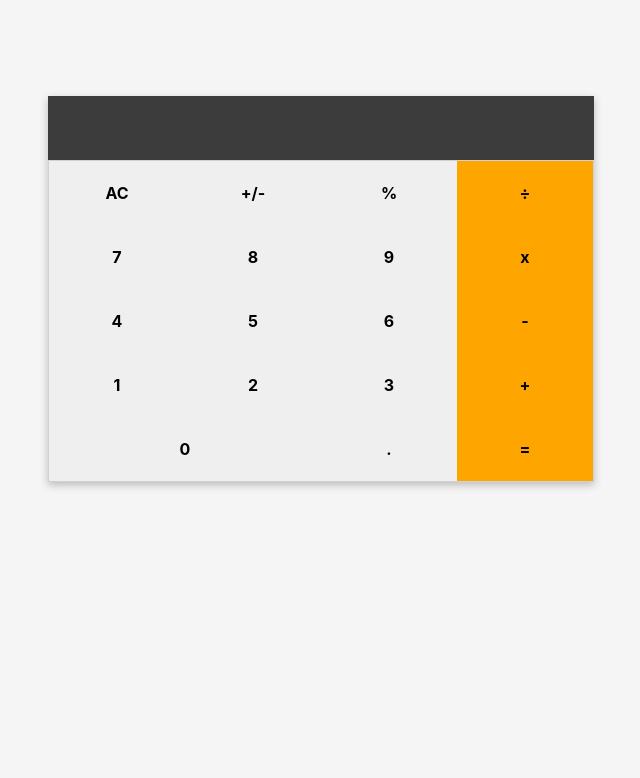
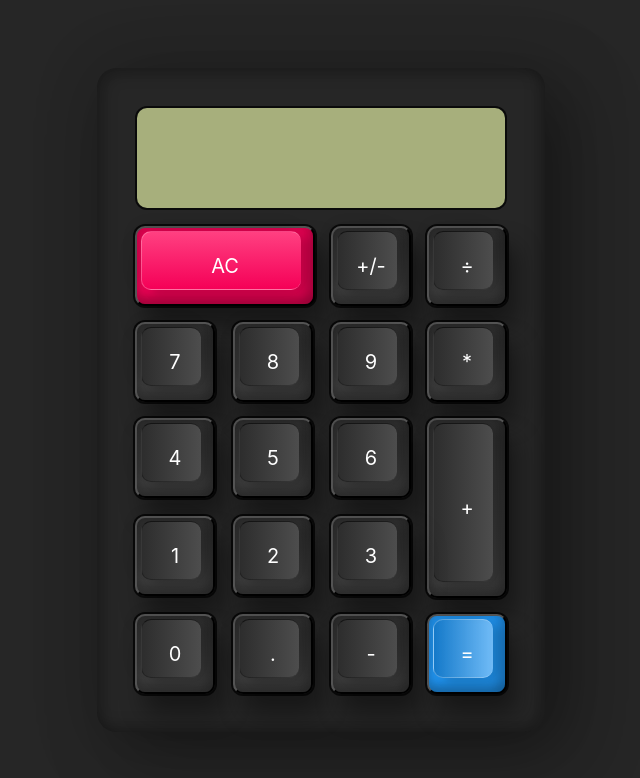
Before and after one commit to shyusu4/calculator, a React (Create React App) app: page /calculator in a window 1280 px wide. Shown: the top 778 px of the page, without its empty margins (319-959 px from the left). Built offline with nearby package versions, Linux system fonts and the light colour scheme.

Commit message:
Update styles

```diff
--- a/src/App.css
+++ /dev/null
@@ -1 +0,0 @@
-/* empty */
--- a/src/App.js
+++ b/src/App.js
@@ -1,7 +1,6 @@
 /* eslint-disable react/prefer-stateless-function */
 import React from 'react';
 import Calculator from './components/Calculator';
-import './App.css';
 
 class App extends React.Component {
   render() {
--- a/src/components/Calculator.js
+++ b/src/components/Calculator.js
@@ -26,27 +26,24 @@ const Calculator = () => {
             {state.next}
           </span>
         </div>
-        <div className="calc-btns">
-          <button type="button" className="calc-btn" onClick={onClickEvent}>AC</button>
-          <button type="button" className="calc-btn" onClick={onClickEvent}>+/-</button>
-          <button type="button" className="calc-btn" onClick={onClickEvent}>%</button>
-          <button type="button" className="calc-btn orange" onClick={onClickEvent}>÷</button>
-          <button type="button" className="calc-btn" onClick={onClickEvent}>7</button>
-          <button type="button" className="calc-btn" onClick={onClickEvent}>8</button>
-          <button type="button" className="calc-btn" onClick={onClickEvent}>9</button>
-          <button type="button" className="calc-btn orange" onClick={onClickEvent}>x</button>
-          <button type="button" className="calc-btn" onClick={onClickEvent}>4</button>
-          <button type="button" className="calc-btn" onClick={onClickEvent}>5</button>
-          <button type="button" className="calc-btn" onClick={onClickEvent}>6</button>
-          <button type="button" className="calc-btn orange" onClick={onClickEvent}>-</button>
-          <button type="button" className="calc-btn" onClick={onClickEvent}>1</button>
-          <button type="button" className="calc-btn" onClick={onClickEvent}>2</button>
-          <button type="button" className="calc-btn" onClick={onClickEvent}>3</button>
-          <button type="button" className="calc-btn orange" onClick={onClickEvent}>+</button>
-          <button type="button" className="calc-btn double-span" onClick={onClickEvent}>0</button>
-          <button type="button" className="calc-btn" onClick={onClickEvent}>.</button>
-          <button type="button" className="calc-btn orange" onClick={onClickEvent}>=</button>
-        </div>
+        <button type="button" className="calc-btn clear" onClick={onClickEvent}><i>AC</i></button>
+        <button type="button" className="calc-btn" onClick={onClickEvent}><i>+/-</i></button>
+        <button type="button" className="calc-btn" onClick={onClickEvent}><i>÷</i></button>
+        <button type="button" className="calc-btn" onClick={onClickEvent}><i>7</i></button>
+        <button type="button" className="calc-btn" onClick={onClickEvent}><i>8</i></button>
+        <button type="button" className="calc-btn" onClick={onClickEvent}><i>9</i></button>
+        <button type="button" className="calc-btn" onClick={onClickEvent}><i>*</i></button>
+        <button type="button" className="calc-btn" onClick={onClickEvent}><i>4</i></button>
+        <button type="button" className="calc-btn" onClick={onClickEvent}><i>5</i></button>
+        <button type="button" className="calc-btn" onClick={onClickEvent}><i>6</i></button>
+        <button type="button" className="calc-btn plus" onClick={onClickEvent}><i>+</i></button>
+        <button type="button" className="calc-btn" onClick={onClickEvent}><i>1</i></button>
+        <button type="button" className="calc-btn" onClick={onClickEvent}><i>2</i></button>
+        <button type="button" className="calc-btn" onClick={onClickEvent}><i>3</i></button>
+        <button type="button" className="calc-btn" onClick={onClickEvent}><i>0</i></button>
+        <button type="button" className="calc-btn" onClick={onClickEvent}><i>.</i></button>
+        <button type="button" className="calc-btn" onClick={onClickEvent}><i>-</i></button>
+        <button type="button" className="calc-btn equal" onClick={onClickEvent}><i>=</i></button>
       </div>
     </div>
   );
--- a/src/index.css
+++ b/src/index.css
@@ -16,10 +16,6 @@
   -moz-osx-font-smoothing: grayscale;
 }
 
-body {
-  background-color: whitesmoke;
-}
-
 code {
   font-family:
     source-code-pro,
--- a/src/styles/Calculator.css
+++ b/src/styles/Calculator.css
@@ -1,66 +1,126 @@
 * {
+  margin: 0;
+  padding: 0;
   box-sizing: border-box;
+  font-family: "Courier New", Courier, monospace;
 }
 
 body {
-  margin: 0;
+  display: flex;
   height: 100vh;
+  align-items: center;
+  justify-content: center;
+  background-color: #262626;
 }
 
 .calc-container {
-  display: flex;
-  flex-direction: row;
-  align-items: center;
-  gap: 10rem;
+  position: relative;
+  min-width: 300px;
+  min-height: 400px;
+  padding: 40px 30px 30px;
+  border-radius: 20px;
+  box-shadow:
+    25px 25px 75px rgba(0, 0, 0, 0.25),
+    10px 10px 70px rgba(0, 0, 0, 0.25),
+    inset -5px -5px 15px rgba(0, 0, 0, 0.25),
+    inset 5px 5px 15px rgba(0, 0, 0, 0.25);
 }
 
 .calculator {
-  display: flex;
-  flex-direction: column;
-  justify-content: center;
-  margin-top: 6rem;
-  box-shadow: rgba(0, 0, 0, 0.24) 0 3px 8px;
-}
-
-.calc-btns {
+  position: relative;
   display: grid;
-  border: 1px solid #d1d1d1;
-  grid-template-columns: repeat(4, 8.5rem);
-  grid-template-rows: repeat(5, 4rem);
 }
 
 .calc-btn {
-  justify-content: center;
-  text-align: center;
+  color: #fff;
+  position: relative;
+  display: grid;
+  width: 80px;
+  place-items: center;
+  margin: 8px;
+  height: 80px;
+  background: linear-gradient(180deg, #2f2f2f, #3f3f3f);
+  box-shadow:
+    inset -8px 0 8px rgba(0, 0, 0, 0.15),
+    inset 0 -8px 8px rgba(0, 0, 0, 0.25),
+    0 0 0 2px rgba(0, 0, 0, 0.75),
+    10px 20px 25px rgba(0, 0, 0, 0.4);
+  user-select: none;
   cursor: pointer;
-  border: none;
-  outline: none;
-  font-weight: bold;
-  font-size: 1rem;
-  padding: 1rem 2rem;
+  font-weight: 400;
+  border-radius: 10px;
 }
 
-.orange {
-  background-color: orange;
+.calc-btn::before {
+  content: "";
+  position: absolute;
+  top: 3px;
+  left: 4px;
+  bottom: 14px;
+  right: 12px;
+  border-radius: 10px;
+  background: linear-gradient(90deg, #2d2d2d, #4d4d4d);
+  box-shadow:
+    -5px -5px 15px rgba(0, 0, 0, 0.1),
+    10px 5px 10px rgba(0, 0, 0, 0.15);
+  border-left: 1px solid #0004;
+  border-bottom: 1px solid #0004;
+  border-top: 1px solid #0009;
 }
 
-.calc-btn:hover,
-.calc-btn:focus {
-  background-color: white;
+.calc-btn:active {
+  filter: brightness(1.5);
+}
+
+.calc-btn i {
+  position: relative;
+  font-style: normal;
+  font-size: 1.5em;
+  text-transform: uppercase;
+}
+
+.clear {
+  grid-column: span 2;
+  width: 180px;
+  background: #ed0455;
+}
+
+.clear::before {
+  background: linear-gradient(180deg, #ff4081, #f50057);
+  border-left: 1px solid #fff4;
+  border-bottom: 1px solid #fff4;
+  border-top: 1px solid #fff4;
+}
+
+.plus {
+  grid-row: span 2;
+  height: 180px;
+}
+
+.equal {
+  background: #2196f3;
+}
+
+.equal::before {
+  background: linear-gradient(90deg, #1479c9, #ffffff5c);
+  border-left: 1px solid #fff4;
+  border-bottom: 1px solid #fff4;
+  border-top: 1px solid #fff4;
 }
 
 .output {
-  display: flex;
-  flex-direction: column;
-  align-items: flex-end;
-  justify-content: center;
-  grid-column: 1/5;
-  font-size: 2rem;
-  padding: 2rem;
-  color: white;
-  background-color: rgb(60, 60, 60);
+  position: relative;
+  grid-column: span 4;
+  height: 100px;
+  width: calc(100% - 20px);
+  left: 10px;
+  border: none;
+  outline: none;
+  background-color: #a7af7c;
+  margin-bottom: 10px;
+  border-radius: 10px;
+  box-shadow: 0 0 0 2px rgba(0, 0, 0, 0.75);
+  text-align: right;
+  padding: 10px;
+  font-size: 2em;
 }
-
-.double-span {
-  grid-column: span 2;
-}
```
